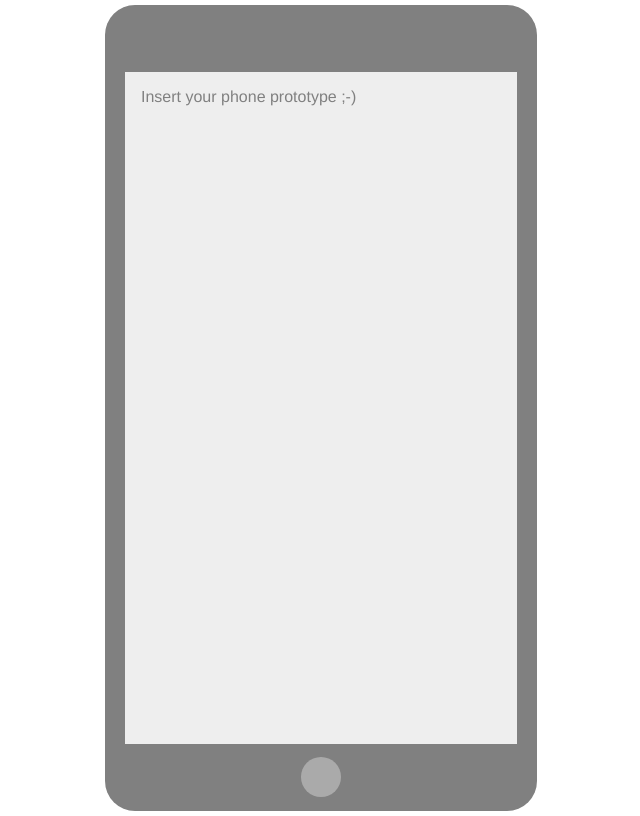
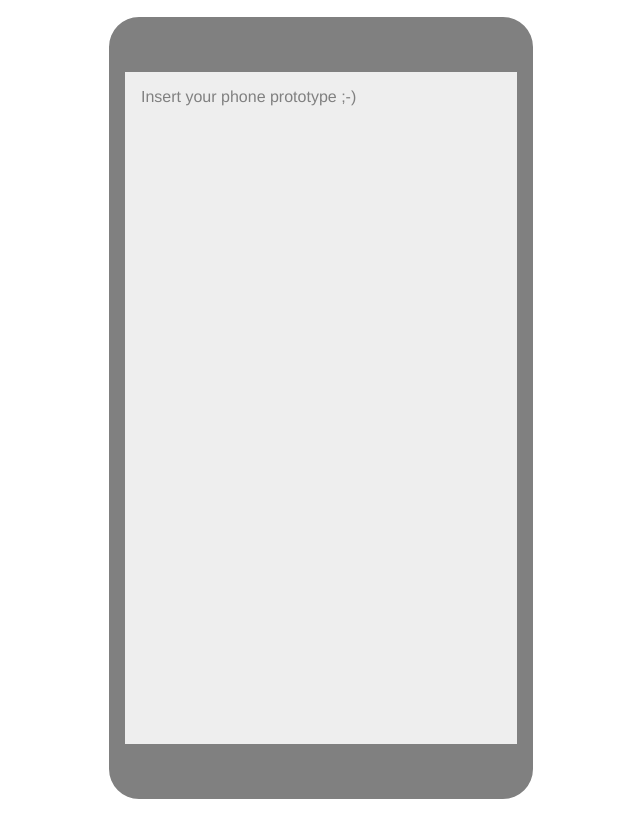
Before and after one commit to thijsvanlienen/mock-phone, a plain HTML site: page index.html in a window 1280 px wide. Shown: the whole page, without its empty margins (319-959 px from the left). Drawn offline with Linux system fonts and the light colour scheme.

Commit message:
changed to border

```diff
--- a/index.html
+++ b/index.html
@@ -40,31 +40,14 @@
     background-color: #eee;
     padding: 1em;
 }
-.phone-mock::before {
-    content: "";
-    display: block;
-    position: absolute;
-    height: 120%;
-    width: 110%;
-    top: -10%;
-    left: -5%;
+.phone-mock {
     border-radius: 30px;
-    background-color: grey;
-    z-index: -1;
+    border-width: 55px 16px;
+    border-style: solid;
+    border-color: grey;
+    transform: scale(1);
+
 }
-.phone-mock::after {
-    content: "";
-    display: block;
-    position: absolute;
-    width: 10%;
-    padding-bottom: 10%;
-    background: #aaa;
-    top: 102%;
-    left: 45%;
-    box-sizing: content-box;
-    border-radius: 100%;
-}
-
 </style>
 
 
```
Also changed, not shown: 1 other file.
